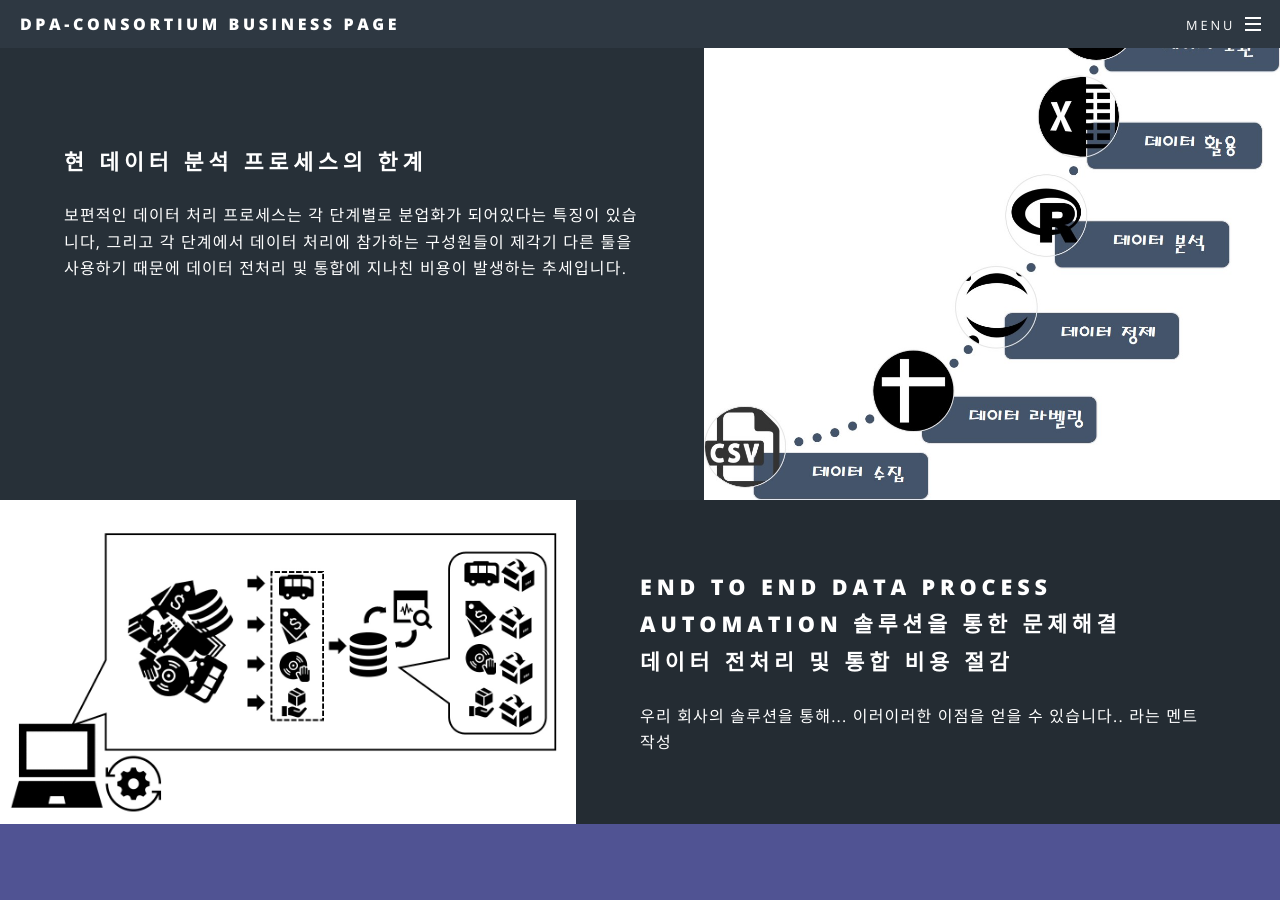
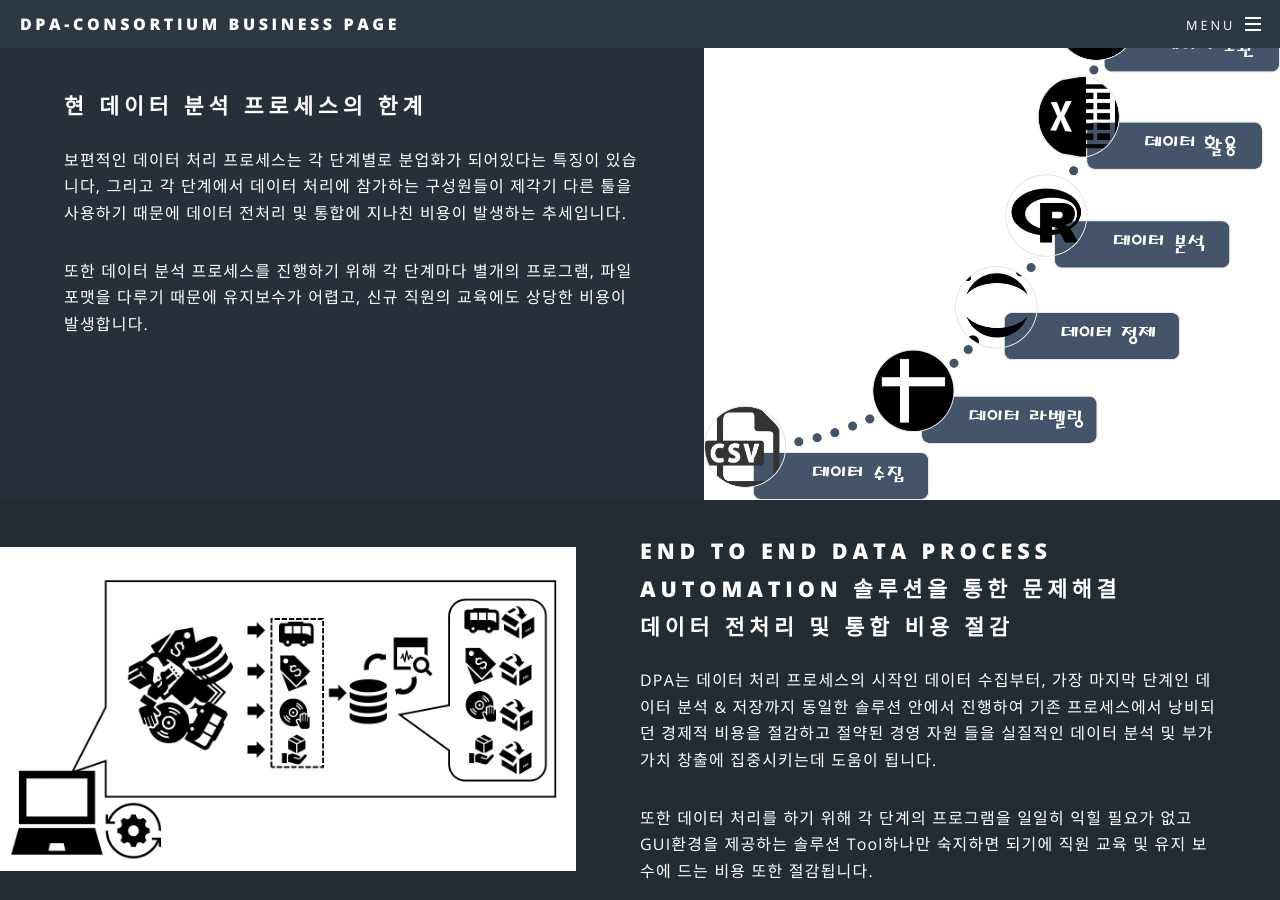
Before and after one commit to DPA-Alliance/DPA-Alliance.github.io, a Jekyll site: the page built from index.html, in a window 1280 px wide and 900 px high, scrolled down 1948 px. Built offline with Jekyll 4.4.1, drawn with Linux system fonts in a browser that asks for light colours.

Commit message:
Update index.html

```diff
--- a/index.html
+++ b/index.html
@@ -51,14 +51,25 @@ layout: landing
 							<div class="image"><img src="images/pic02.jpg" alt="" /></div><div class="content">
 								<h2>현 데이터 분석 프로세스의 한계</h2>
 								<p>보편적인 데이터 처리 프로세스는 각 단계별로 분업화가 되어있다는 특징이 있습니다, 그리고
-									각 단계에서 데이터 처리에 참가하는 구성원들이 제각기 다른 툴을 사용하기 때문에 데이터 전처리 및 통합에 지나친 비용이 발생하는 추세입니다.</p>
+									각 단계에서 데이터 처리에 참가하는 구성원들이 제각기 다른 툴을 사용하기 때문에 데이터 전처리 및 통합에 지나친 비용이 발생하는 추세입니다.
+								</p>
+								<p>
+							            또한 데이터 분석 프로세스를 진행하기 위해 각 단계마다 별개의 프로그램, 파일 포맷을 다루기 때문에 유지보수가 어렵고, 신규 직원의 교육에도 상당한 비용이 발생합니다.
+							        </p>
 							</div>
 						</section>
 						<section class="spotlight">
 							<div class="image"><img src="images/pic03.jpg" alt="" /></div><div class="content">
 								<h2>End to End Data Process Automation 솔루션을 통한 문제해결<br />
 								데이터 전처리 및 통합 비용 절감</h2>
-								<p>우리 회사의 솔루션을 통해... 이러이러한 이점을 얻을 수 있습니다.. 라는 멘트 작성</p>
+							<p>DPA는 데이터 처리 프로세스의 시작인 데이터 수집부터, 가장 마지막 단계인 데이터 분석 & 저장까지
+									동일한 솔루션 안에서 진행하여 기존 프로세스에서 낭비되던 경제적 비용을 절감하고
+							        절약된 경영 자원 들을 실질적인 데이터 분석 및 부가가치 창출에 집중시키는데 도움이 됩니다.
+							</p>
+							<p>
+							  또한 데이터 처리를 하기 위해 각 단계의 프로그램을 일일히 익힐 필요가 없고<br>
+							  GUI환경을 제공하는 솔루션 Tool하나만 숙지하면 되기에 직원 교육 및 유지 보수에 드는 비용 또한 절감됩니다.
+							</p>
 							</div>
 						</section>
 					</section>
```
